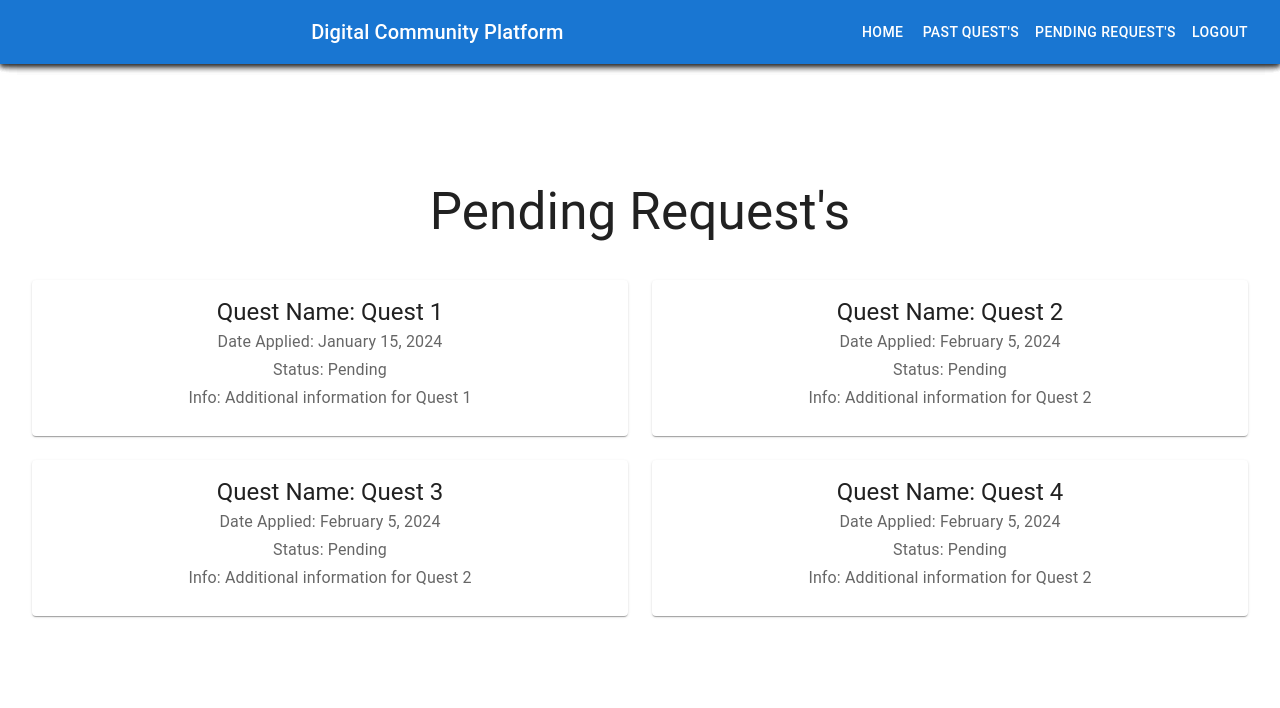
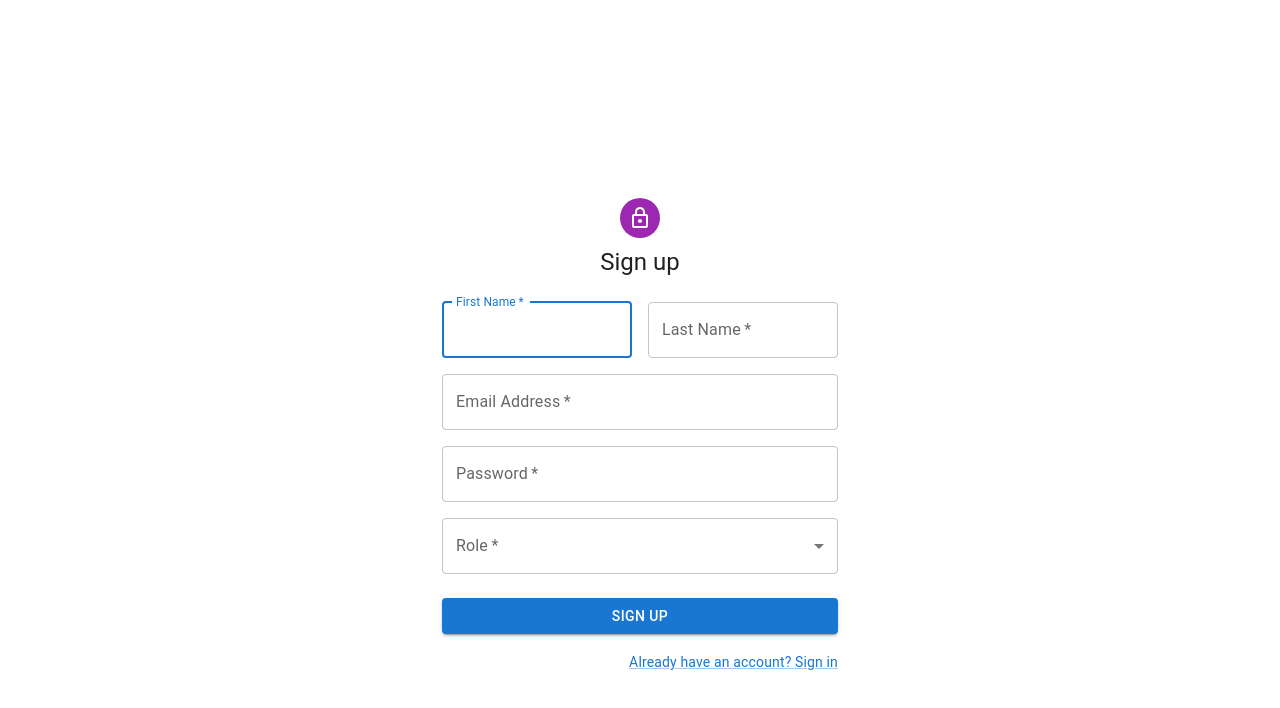
Before and after one commit to Sandeep7784/2024_Hackathon_Development-of-a-digital-community-platform, a React (Vite) app in the folder Frontend/: page / in a window 1280 px wide. Shown: the top 708 px of the page. Built offline with nearby package versions, Linux system fonts and the light colour scheme.

Commit message:
Minor changes

```diff
--- a/Frontend/src/App.jsx
+++ b/Frontend/src/App.jsx
@@ -12,10 +12,10 @@ function App() {
     <React.Fragment>
       {/* <Header /> */}
       {/* <SignIn /> */}
-      {/* <SignUp /> */}
+      <SignUp />
       {/* <User /> */}
       {/* <QuestHistory /> */}
-      <PendingRequests />
+      {/* <PendingRequests /> */}
     </React.Fragment>
   );
 }
```
Also changed, not shown: Frontend/src/components/PendingRequests.jsx (+0 -10 lines).
